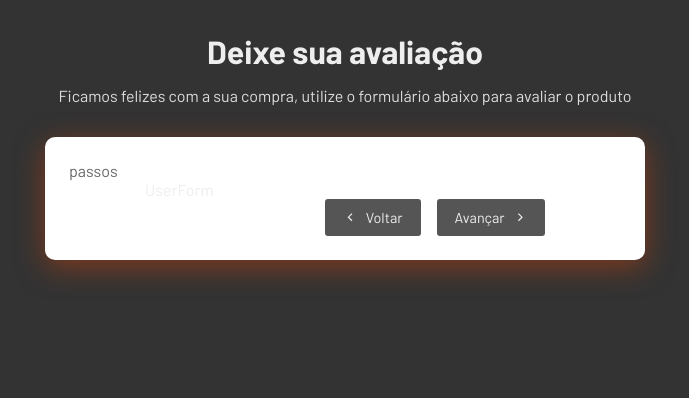
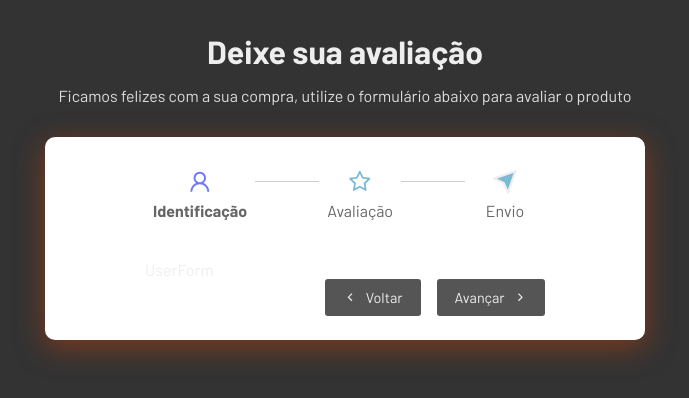
Before and after one commit to Demetrius727/ts_multistep_form, a React (Vite) app: page / in a window 1280 px wide. Shown: the top 398 px of the page, without its empty margins (295-984 px from the left). Built offline with nearby package versions, Linux system fonts and the light colour scheme.

Commit message:
criando component de exibição das etapas

```diff
--- a/src/App.tsx
+++ b/src/App.tsx
@@ -4,7 +4,7 @@
 import UserForm from "./components/UserForm";
 import ReviewForm from "./components/ReviewForm";
 import Thanks from "./components/Thanks";
-// import Steps from "./components/Steps";
+import Steps from "./components/Steps";
 //Hooks
 import { useForm } from "./hooks/useForm";
 // import { useState } from "react";
@@ -31,7 +31,7 @@
         </p>
       </div>
       <div className="form-container">
-        <p>passos</p>
+        <Steps currentStep={currentStep}/>
         <form onSubmit={(e) => changeStep(currentStep + 1, e)}>
           <div className="input-container">
             {currentComponent}
--- a/src/components/ReviewForm.tsx
+++ b/src/components/ReviewForm.tsx
@@ -1,4 +1,6 @@
 import React from 'react'
+
+import './ReviewForm.css';
 
 const ReviewForm = () => {
   return (
--- /dev/null
+++ b/src/components/Steps.tsx
@@ -0,0 +1,29 @@
+import { AiOutlineUser, AiOutlineStar } from "react-icons/ai";
+import { FiSend } from "react-icons/fi";
+
+import './Steps.css';
+
+type stepsProps = {
+    currentStep: number;
+}
+
+const Steps = ({currentStep}: stepsProps) => {
+  return (
+    <div className='steps'>
+        <div className="step active">
+            <AiOutlineUser />
+            <p>Identificação</p>
+        </div>
+        <div className={`step ${currentStep >= 1 ? "active" : ""}`}>
+            <AiOutlineStar />
+            <p>Avaliação</p>
+        </div>
+        <div className={`step ${currentStep >= 2 ? "active" : ""}`}>
+            <FiSend />
+            <p>Envio</p>
+        </div>
+    </div>
+  )
+}
+
+export default Steps
--- a/src/components/Thanks.tsx
+++ b/src/components/Thanks.tsx
@@ -1,4 +1,6 @@
 import React from 'react'
+
+import './Thanks.css';
 
 const Thanks = () => {
   return (
```
